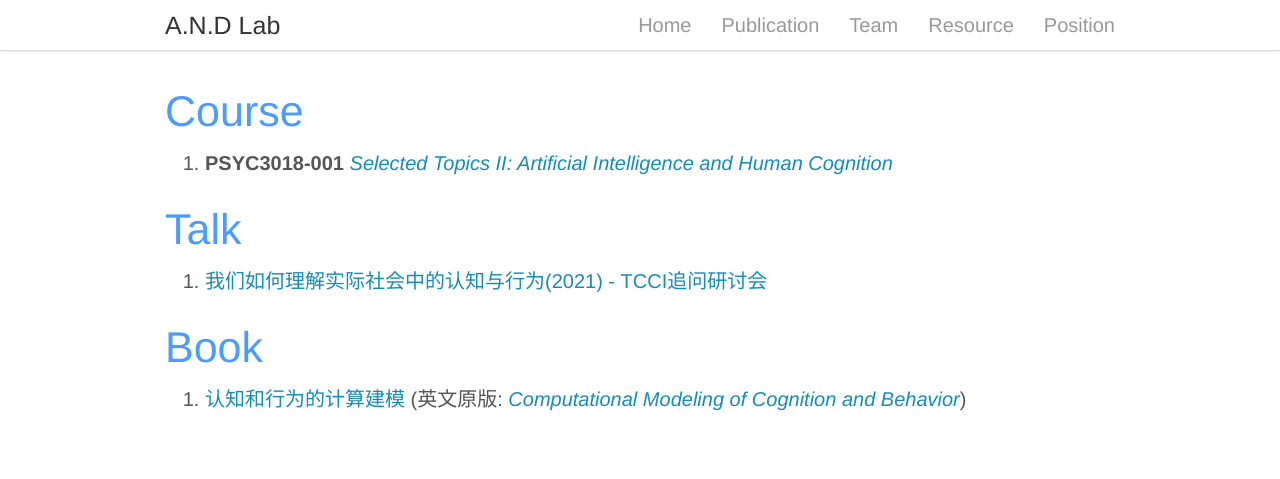
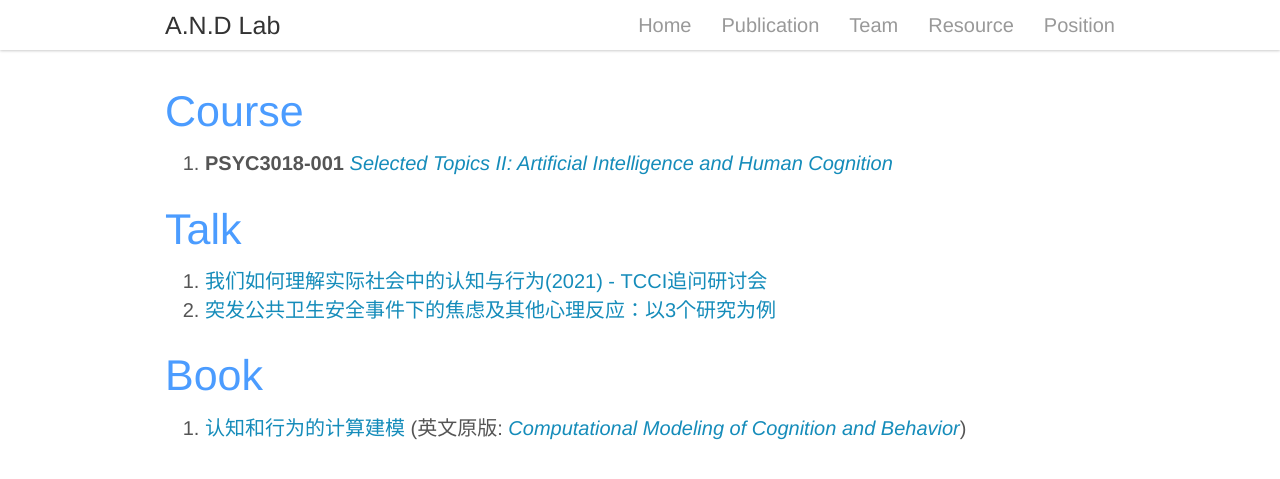
Before and after one commit to andlab-um/lab-website, a Jekyll site: the page built from _pages/resource.md, in a window 1280 px wide. Shown: the top 479 px of the page. Built offline with Jekyll 4.4.1, drawn with Linux system fonts in a browser that asks for light colours; nearby versions of some CDN libraries.

Commit message:
Add one talk

```diff
--- a/_pages/resource.md
+++ b/_pages/resource.md
@@ -13,6 +13,7 @@ permalink: /resource
 ## Talk
 
 1. [我们如何理解实际社会中的认知与行为(2021) - TCCI追问研讨会](https://www.bilibili.com/video/BV1og411L7gZ){:target="_blank"}
+2. [突发公共卫生安全事件下的焦虑及其他心理反应：以3个研究为例](https://www.bilibili.com/video/BV1NV411C7YW){:target="_blank"}
 
 ## Book
 
```
